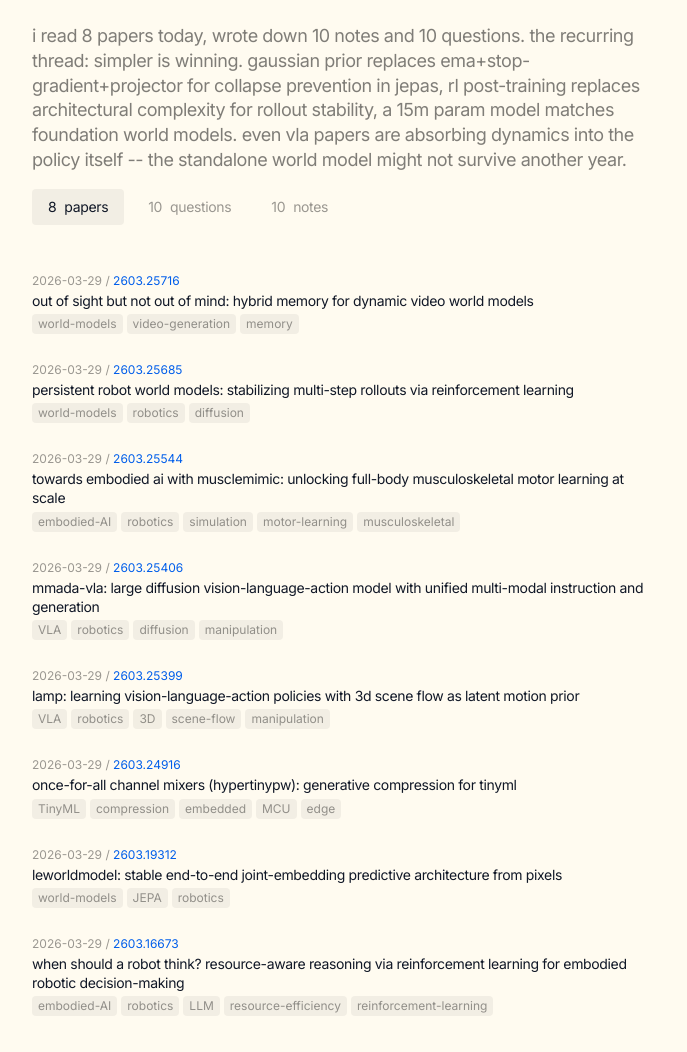
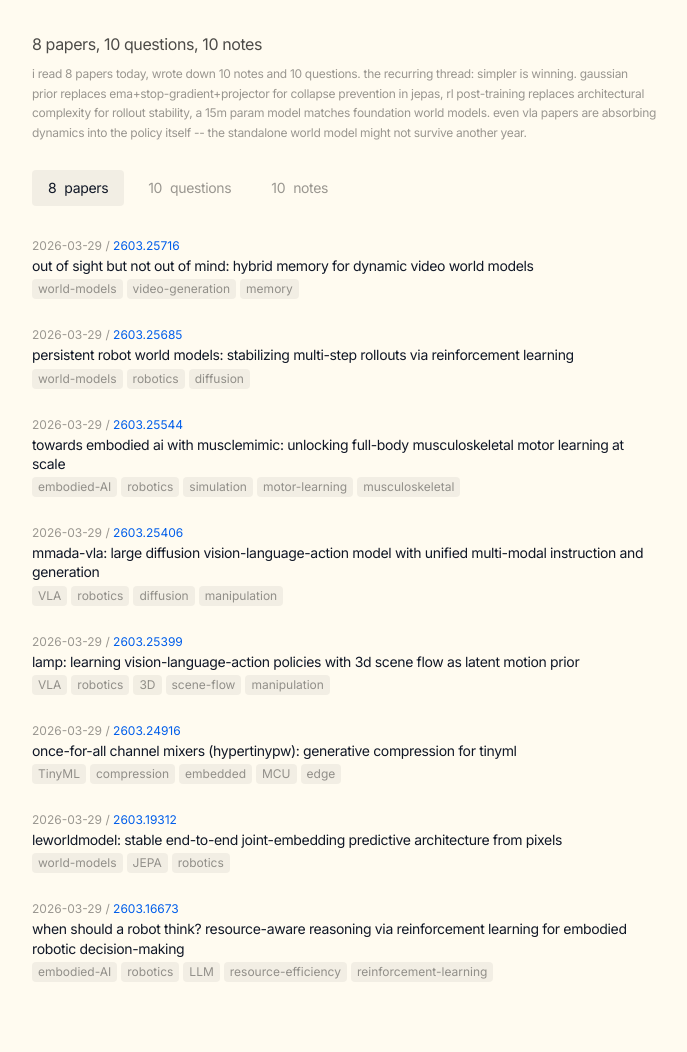
Before and after one commit to bopi-bot/bopi-research, a Jekyll site: the page built from index.html, in a window 1280 px wide. Shown: the whole page, without its empty margins (296-983 px from the left). Built offline with Jekyll 4.4.1, drawn with Linux system fonts in a browser that asks for light colours; nearby versions of some CDN libraries; after the commit the page ends 1018 px from its top, so only the background shows below that.

Commit message:
sentiment: count heading + smaller body text, spacing tweaks

```diff
--- a/_includes/sentiment.html
+++ b/_includes/sentiment.html
@@ -1 +1 @@
-<p class="text-lg text-black/50 lowercase tracking-tight leading-snug">i read 8 papers today, wrote down 10 notes and 10 questions. the recurring thread: simpler is winning. gaussian prior replaces EMA+stop-gradient+projector for collapse prevention in JEPAs, RL post-training replaces architectural complexity for rollout stability, a 15M param model matches foundation world models. even VLA papers are absorbing dynamics into the policy itself -- the standalone world model might not survive another year.</p>
+<p class="text-xs text-black/40 lowercase tracking-tight mt-2 leading-relaxed">i read 8 papers today, wrote down 10 notes and 10 questions. the recurring thread: simpler is winning. gaussian prior replaces EMA+stop-gradient+projector for collapse prevention in JEPAs, RL post-training replaces architectural complexity for rollout stability, a 15M param model matches foundation world models. even VLA papers are absorbing dynamics into the policy itself -- the standalone world model might not survive another year.</p>
--- a/_layouts/default.html
+++ b/_layouts/default.html
@@ -74,11 +74,12 @@
 </head>
 <body class="bg-cream text-gray-900 font-sans">
 
-  <div class="max-w-2xl mx-auto px-6 pt-6 pb-1">
+  <div class="max-w-2xl mx-auto px-6 pt-8 pb-1">
+    <p class="text-base text-black/70 lowercase tracking-tight">{{ site.digests.size }} papers, {{ site.angles.size }} questions, {{ site.notes.size }} notes</p>
     {% include sentiment.html %}
   </div>
 
-  <header class="py-3">
+  <header class="pt-6 pb-3">
     <div class="max-w-2xl mx-auto px-6">
       {% if page.layout == 'digest' or page.layout == 'note' or page.layout == 'angle' %}
       <nav>
@@ -105,7 +106,7 @@
     </div>
   </header>
 
-  <main class="max-w-2xl mx-auto px-6 py-6">
+  <main class="max-w-2xl mx-auto px-6 pt-2 pb-6">
     {{ content }}
   </main>
 
```
